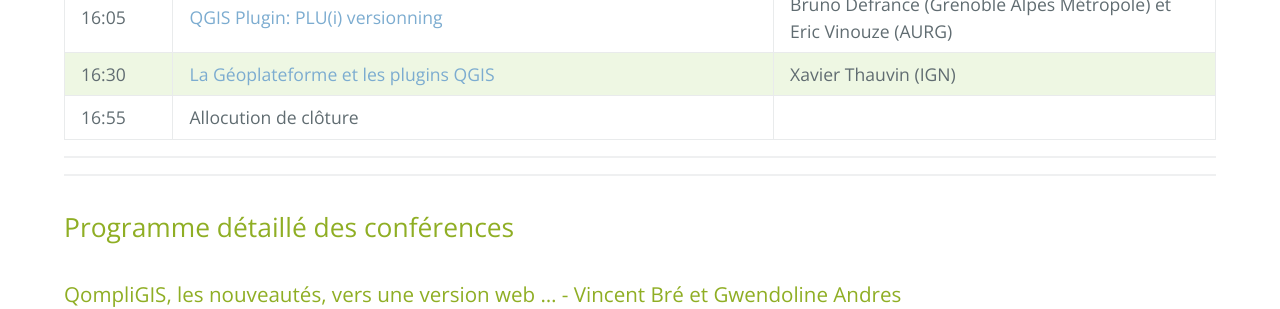
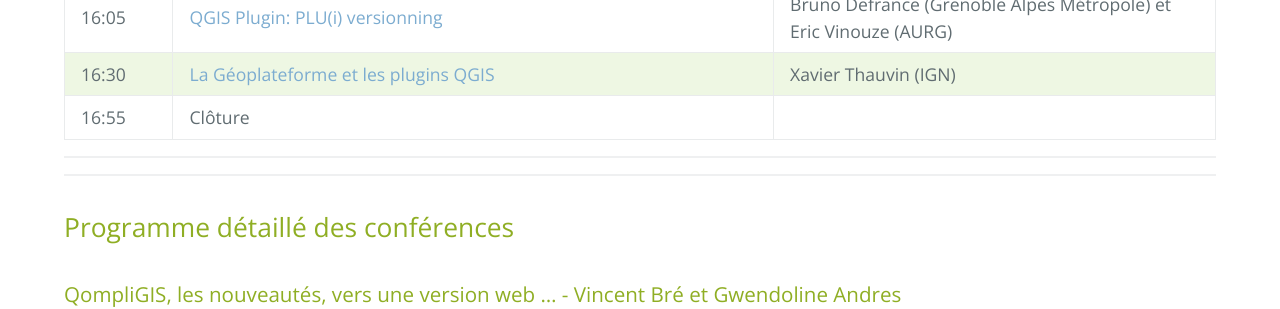
Before and after one commit to OSGeo-fr/QGIS-conf-fr-website, a Jekyll site: the page built from z20_programme.md, in a window 1280 px wide and 900 px high, scrolled down 1414 px. Shown: the part 155-464 px from the top of the window. Built offline with Jekyll 4.4.1, drawn with Linux system fonts in a browser that asks for light colours.

Commit message:
Update z20_programme.md
Co-authored-by: Harrissou Sant-anna <delazj@gmail.com>

```diff
--- a/z20_programme.md
+++ b/z20_programme.md
@@ -137,7 +137,7 @@ A paraître
     </tr>
     <tr class="pair">
       <td>16:55</td>
-      <td>Allocution de clôture</td>
+      <td>Clôture</td>
       <td></td>
     </tr>
   </tbody>
```
